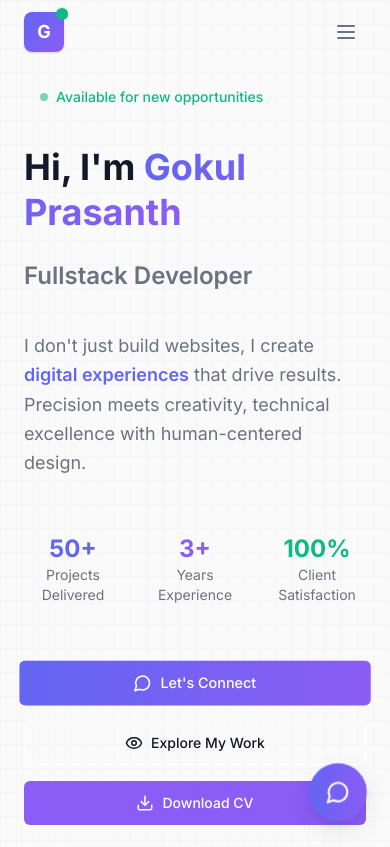
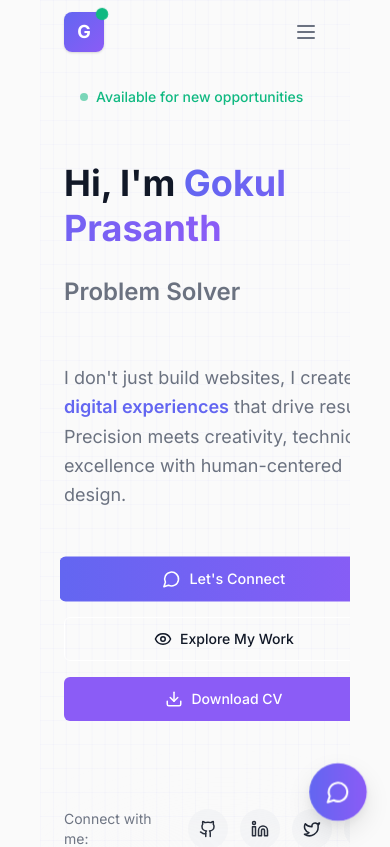
Before and after one commit to gokulprasanthb/MyPortfolio, a React (Vite) app in the folder frontend/: page / in a window 390 px wide. Shown: the top 847 px of the page. Built offline with nearby package versions, Linux system fonts and the light colour scheme.

Commit message:
Hero Section Update

```diff
--- a/frontend/index.html
+++ b/frontend/index.html
@@ -3,7 +3,7 @@
 
 <head>
   <meta charset="utf-8" />
-  <title>gokul-portfolio-pro</title>
+  <title>Gokul Prasanth-Portfolio</title>
   <meta name="viewport" content="width=device-width, initial-scale=1.0" />
   <meta name="theme-color" content="#000000" />
   <meta name="description" content="Web site created using create-react-app" />
--- a/frontend/src/components/ui/Header.jsx
+++ b/frontend/src/components/ui/Header.jsx
@@ -40,7 +40,7 @@ const Header = () => {
 
   return (
     <header
-      className={`fixed top-0 left-0 right-0 z-header transition-all duration-brand-medium ${
+      className={`fixed px-10 top-0 left-0 right-0 z-header transition-all duration-brand-medium ${
         scrolled
           ? 'bg-background/95 backdrop-brand shadow-brand-medium'
           : 'bg-background/80'
--- a/frontend/src/pages/homepage/components/ContactPreview.jsx
+++ b/frontend/src/pages/homepage/components/ContactPreview.jsx
@@ -216,6 +216,7 @@ const ContactPreview = ({ onNavigate }) => {
                 value={formData?.name}
                 onChange={handleInputChange}
                 placeholder="Enter your full name"
+                className = "w-full px-4 py-3 border border-border rounded-brand bg-background text-text-primary placeholder-text-secondary focus:outline-none focus:ring-2 focus:ring-primary focus:border-transparent transition-all duration-brand-medium resize-none"
                 required
               />
 
@@ -226,6 +227,7 @@ const ContactPreview = ({ onNavigate }) => {
                 value={formData?.email}
                 onChange={handleInputChange}
                 placeholder="Enter your email address"
+                className = "w-full px-4 py-3 border border-border rounded-brand bg-background text-text-primary placeholder-text-secondary focus:outline-none focus:ring-2 focus:ring-primary focus:border-transparent transition-all duration-brand-medium resize-none"
                 required
               />
 
--- a/frontend/src/pages/homepage/components/HeroSection.jsx
+++ b/frontend/src/pages/homepage/components/HeroSection.jsx
@@ -10,9 +10,7 @@ const HeroSection = ({ onNavigate }) => {
   const [isTyping, setIsTyping] = useState(true);
 
   const typewriterTexts = [
-    "Digital Craftsman",
     "Fullstack Developer",
-    "React Specialist",
     "Problem Solver"
   ];
 
@@ -53,16 +51,6 @@ const HeroSection = ({ onNavigate }) => {
     <section id="hero" className="relative min-h-screen bg-gradient-to-br from-background via-muted/30 to-background overflow-hidden">
       {/* Background Elements */}
       <div className="absolute inset-0 brand-grid-lines opacity-30"></div>
-      {/* Floating Code Snippets */}
-      <div className="floating-code top-20 left-10 text-primary/20 hidden lg:block">
-        const developer = &#123; skills: ['React', 'Node.js'] &#125;;
-      </div>
-      <div className="floating-code top-40 right-20 text-secondary/20 hidden lg:block">
-        function buildAmazingThings() &#123; return 'success'; &#125;
-      </div>
-      <div className="floating-code bottom-32 left-1/4 text-accent/20 hidden lg:block">
-        &lt;Portfolio passion="coding" impact="high" /&gt;
-      </div>
       <div className="relative z-10 container mx-auto px-6 lg:px-8 pt-20 pb-16">
         <div className="grid lg:grid-cols-2 gap-12 items-center min-h-[calc(100vh-5rem)]">
 
@@ -85,7 +73,7 @@ const HeroSection = ({ onNavigate }) => {
             </motion.div>
 
             {/* Main Heading */}
-            <div className="space-y-4">
+            <div className="space-y-4 py-4">
               <motion.h1
                 className="text-4xl md:text-5xl lg:text-6xl font-bold text-text-primary leading-tight"
                 initial={{ opacity: 0, y: 20 }}
@@ -120,30 +108,11 @@ const HeroSection = ({ onNavigate }) => {
               that drive results. Precision meets creativity, technical excellence with human-centered design.
             </motion.p>
 
-            {/* Key Stats */}
-            <motion.div
-              className="grid grid-cols-3 gap-6 py-6"
-              initial={{ opacity: 0, y: 20 }}
-              animate={{ opacity: 1, y: 0 }}
-              transition={{ delay: 0.9 }}
-            >
-              <div className="text-center">
-                <div className="text-2xl md:text-3xl font-bold text-primary">50+</div>
-                <div className="text-sm text-text-secondary">Projects Delivered</div>
-              </div>
-              <div className="text-center">
-                <div className="text-2xl md:text-3xl font-bold text-secondary">3+</div>
-                <div className="text-sm text-text-secondary">Years Experience</div>
-              </div>
-              <div className="text-center">
-                <div className="text-2xl md:text-3xl font-bold text-accent">100%</div>
-                <div className="text-sm text-text-secondary">Client Satisfaction</div>
-              </div>
-            </motion.div>
+
 
             {/* CTA Buttons */}
             <motion.div
-              className="flex flex-col sm:flex-row gap-4"
+              className="flex py-4 flex-col sm:flex-row gap-4"
               initial={{ opacity: 0, y: 20 }}
               animate={{ opacity: 1, y: 0 }}
               transition={{ delay: 1.1 }}
@@ -173,7 +142,7 @@ const HeroSection = ({ onNavigate }) => {
               <Button
                 variant="secondary"
                 size="lg"
-                onClick={() => window.open('/assets/cv/gokul-prasanth-cv.pdf', '_blank')}
+                onClick={() => window.open('/assets/cv/Resume.pdf', '_blank')}
                 iconName="Download"
                 iconPosition="left"
                 className="brand-button-hover"
@@ -184,7 +153,7 @@ const HeroSection = ({ onNavigate }) => {
 
             {/* Social Links */}
             <motion.div
-              className="flex items-center space-x-4 pt-4"
+              className="flex items-center space-x-4 pt-10"
               initial={{ opacity: 0 }}
               animate={{ opacity: 1 }}
               transition={{ delay: 1.3 }}
@@ -192,10 +161,10 @@ const HeroSection = ({ onNavigate }) => {
               <span className="text-sm text-text-secondary">Connect with me:</span>
               <div className="flex space-x-3">
                 {[
-                  { icon: 'Github', url: 'https://github.com/gokulprasanth', label: 'GitHub' },
-                  { icon: 'Linkedin', url: 'https://linkedin.com/in/gokulprasanth', label: 'LinkedIn' },
-                  { icon: 'Twitter', url: 'https://twitter.com/gokulprasanth', label: 'Twitter' },
-                  { icon: 'Mail', url: 'mailto:gokul@example.com', label: 'Email' }
+                  { icon: 'Github', url: 'https://github.com/gokulprasanthb', label: 'GitHub' },
+                  { icon: 'Linkedin', url: 'https://www.linkedin.com/in/gokul-prasanth-ab3ab7365/', label: 'LinkedIn' },
+                  { icon: 'Twitter', url: 'https://twitter.com', label: 'Twitter' },
+                  { icon: 'Instagram', url: 'https://instagram.com', label: 'Instagram' }
                 ]?.map((social) => (
                   <button
                     key={social?.icon}
--- a/frontend/src/pages/homepage/index.jsx
+++ b/frontend/src/pages/homepage/index.jsx
@@ -6,6 +6,9 @@ import AboutPreview from './components/AboutPreview';
 import SkillsPreview from './components/SkillsPreview';
 import ProjectsPreview from './components/ProjectsPreview';
 import ContactPreview from './components/ContactPreview';
+
+import Icon from '../../components/AppIcon';
+
 
 const Homepage = () => {
   const scrollToSection = (sectionId) => {
@@ -18,7 +21,7 @@ const Homepage = () => {
   return (
     <>
       <Helmet>
-        <title>Gokul Prasanth - Digital Craftsman | Fullstack Developer Portfolio</title>
+        <title>Gokul Prasanth - Portfolio</title>
         <meta name="description" content="Gokul Prasanth is a Digital Craftsman specializing in React, Node.js, and modern web development. I create digital experiences that drive results through precision, creativity, and technical excellence." />
         <meta name="keywords" content="Gokul Prasanth, Digital Craftsman, Fullstack Developer, React Developer, Node.js, Web Development, Portfolio, JavaScript, TypeScript" />
         <meta property="og:title" content="Gokul Prasanth - Digital Craftsman | Fullstack Developer" />
@@ -30,11 +33,13 @@ const Homepage = () => {
         <meta name="twitter:description" content="Fullstack Developer creating digital experiences that drive results" />
         <link rel="canonical" href="https://gokulprasanth.dev" />
       </Helmet>
-      <div className="min-h-screen bg-background">
+
+      <div className="min-h-screen bg-background px-10">
         <Header />
 
         <main>
           <HeroSection onNavigate={scrollToSection} />
+
           <section id="about">
             <AboutPreview onNavigate={scrollToSection} />
           </section>
@@ -58,34 +63,31 @@ const Homepage = () => {
             <div className="grid md:grid-cols-4 gap-8">
               {/* Brand */}
               <div className="md:col-span-2">
+
                 <div className="flex items-center space-x-3 mb-4">
                   <div className="w-10 h-10 bg-gradient-to-br from-primary to-secondary rounded-brand flex items-center justify-center">
                     <span className="text-white font-bold text-lg">G</span>
                   </div>
-                  <div>
-                    <h3 className="text-xl font-bold text-text-primary">Gokul Prasanth</h3>
-                    <p className="text-sm text-text-secondary font-mono">Digital Craftsman</p>
                 </div>
-                </div>
+
                 <p className="text-text-secondary leading-relaxed mb-6 max-w-md">
                   Creating digital experiences that bridge the gap between complex technical requirements and intuitive user experiences.
                 </p>
+
                 <div className="flex space-x-4">
                   {[
-                    { icon: 'Github', url: 'https://github.com/gokulprasanth' },
-                    { icon: 'Linkedin', url: 'https://linkedin.com/in/gokulprasanth' },
-                    { icon: 'Twitter', url: 'https://twitter.com/gokulprasanth' },
-                    { icon: 'Mail', url: 'mailto:gokul@example.com' }
+                  { icon: 'Github', url: 'https://github.com/gokulprasanthb', label: 'GitHub' },
+                  { icon: 'Linkedin', url: 'https://www.linkedin.com/in/gokul-prasanth-ab3ab7365/', label: 'LinkedIn' },
+                  { icon: 'Twitter', url: 'https://twitter.com', label: 'Twitter' },
+                  { icon: 'Instagram', url: 'https://instagram.com', label: 'Instagram' }
                 ]?.map((social) => (
                   <button
                     key={social?.icon}
                     onClick={() => window.open(social?.url, '_blank')}
-                      className="w-10 h-10 rounded-brand bg-muted hover:bg-primary hover:text-primary-foreground transition-all duration-brand-medium flex items-center justify-center"
+                    className="w-10 h-10 rounded-full bg-muted hover:bg-primary hover:text-primary-foreground transition-all duration-brand-medium flex items-center justify-center brand-button-hover"
+                    aria-label={social?.label}
                   >
-                      <span className="sr-only">{social?.icon}</span>
-                      <svg className="w-5 h-5" fill="currentColor" viewBox="0 0 24 24">
-                        <path d="M12 0C5.374 0 0 5.373 0 12s5.374 12 12 12 12-5.373 12-12S18.626 0 12 0z"/>
-                      </svg>
+                    <Icon name={social?.icon} size={18} />
                   </button>
                 ))}
                 </div>
@@ -117,10 +119,8 @@ const Homepage = () => {
               <div>
                 <h4 className="font-semibold text-text-primary mb-4">Get in Touch</h4>
                 <ul className="space-y-2 text-text-secondary">
-                  <li>gokul@example.com</li>
-                  <li>+1 (555) 123-4567</li>
-                  <li>San Francisco, CA</li>
-                  <li>Available Mon-Fri</li>
+                  <li>gokulprasanthbm@gmail.com</li>
+                  <li>Bengaluru, karnataka</li>
                 </ul>
               </div>
             </div>
```
Lines whose indentation alone changed are shown as unchanged.
